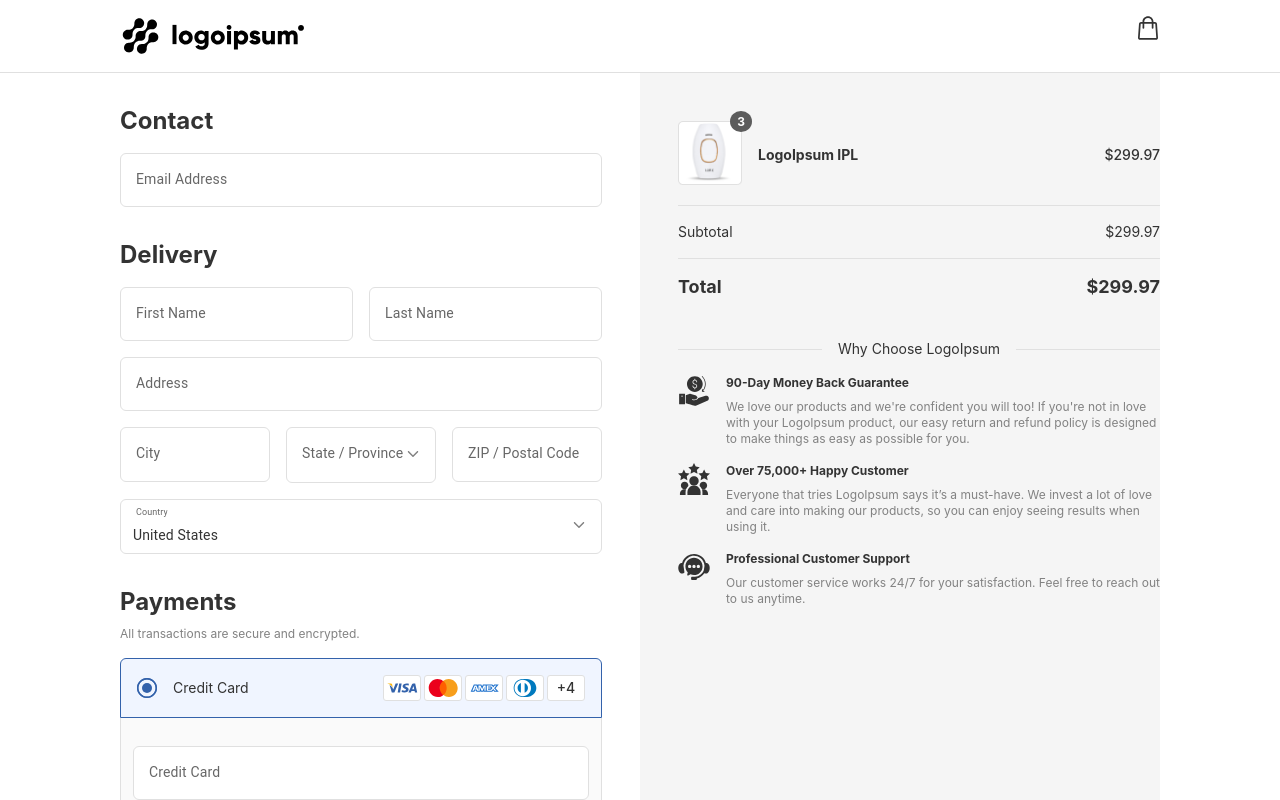
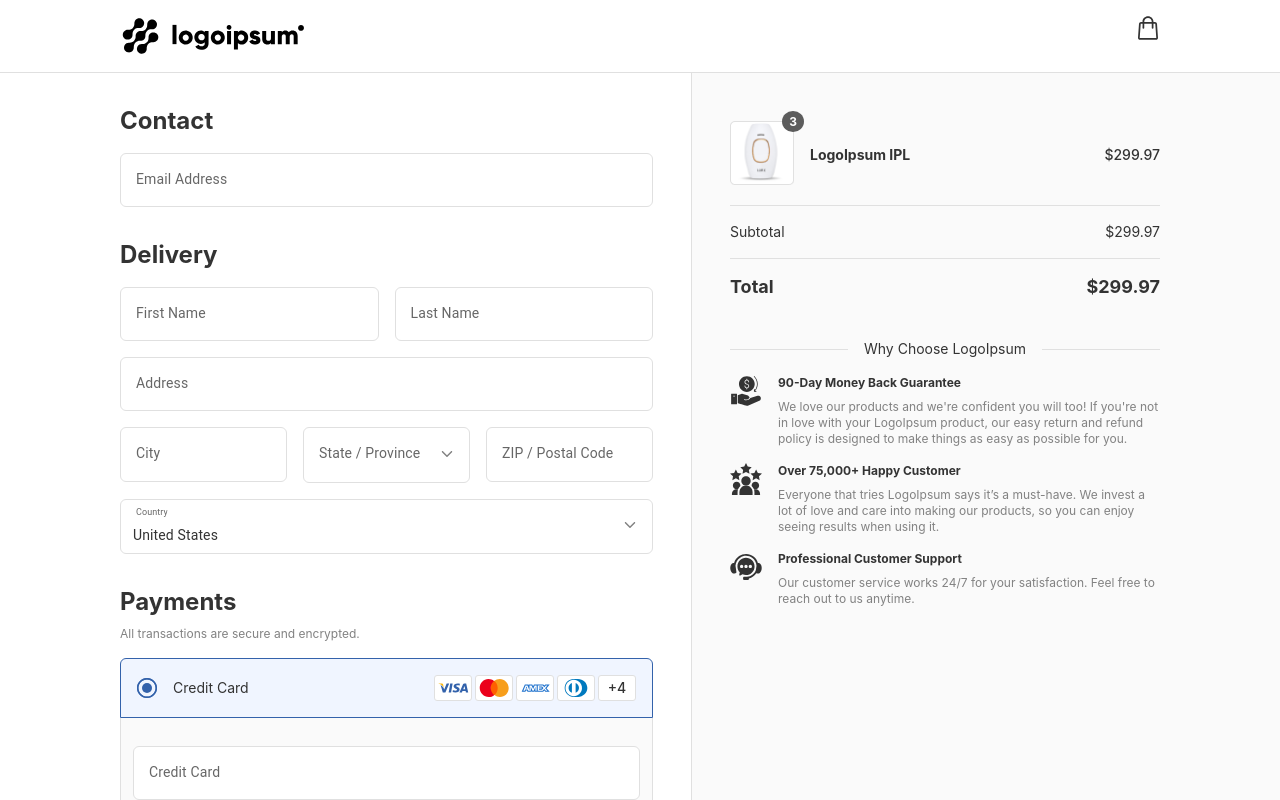
Before and after one commit to Vaiva11/Checkout, a React (Create React App) app: page / in a window 1280 px wide. Shown: the top 800 px of the page. Built offline with nearby package versions, Linux system fonts and the light colour scheme.

Commit message:
page grid fix

```diff
--- a/src/components/CheckoutForm.tsx
+++ b/src/components/CheckoutForm.tsx
@@ -15,8 +15,6 @@ import { ArrowDown } from "../images/ArrowDown";
 import { BulletPoint } from "../images/BulletPoint";
 
 const LeftSection = styled.div`
-  margin-right: ${({ theme }) => `${theme.spacings.size3}`};
-  margin-bottom: ${({ theme }) => `${theme.spacings.size1}`};
   width: 100%;
   color: ${({ theme }) => `${theme.colors.darkGray}`};
 `;
--- a/src/components/OrderSummary.tsx
+++ b/src/components/OrderSummary.tsx
@@ -11,9 +11,6 @@ import { CustomerService } from "../images/whyChoose/CustomerService";
 
 const PageWrapperStyled = styled.div`
   width: 100%;
-  background-color: ${({ theme }) => `${theme.colors.bgSummary}`};
-  padding-left: ${({ theme }) => `${theme.spacings.size3}`};
-  padding-bottom: ${({ theme }) => `${theme.spacings.size1}`};
 `;
 
 const ImageWrapper = styled.div`
--- a/src/components/PageWrapper.tsx
+++ b/src/components/PageWrapper.tsx
@@ -3,6 +3,7 @@ import styled from "styled-components";
 
 const PageWrapperStyled = styled.div<{ hasBottomBorder: boolean }>`
   width: 100%;
+  position: relative;
   display: flex;
   justify-content: center;
   ${({ hasBottomBorder, theme }) =>
--- a/src/pages/Checkout.tsx
+++ b/src/pages/Checkout.tsx
@@ -3,6 +3,24 @@ import { Header } from "../components/Header";
 import { CheckoutForm } from "../components/CheckoutForm";
 import { PageWrapper } from "../components/PageWrapper";
 import { OrderSummary } from "../components/OrderSummary";
+
+const Grid = styled.div`
+  width: 100%;
+  display: grid;
+  grid-template-columns: 55% 45%;
+`;
+
+const LeftSideWrapper = styled.div`
+  padding-right: ${({ theme }) => `${theme.spacings.size3}`};
+  padding-bottom: ${({ theme }) => `${theme.spacings.size1}`};
+  border-right: solid 1px ${({ theme }) => `${theme.colors.borderDivider}`};
+`;
+
+const RightSideWrapper = styled.div`
+  padding-left: ${({ theme }) => `${theme.spacings.size3}`};
+  padding-bottom: ${({ theme }) => `${theme.spacings.size1}`};
+  background: ${({ theme }) => `${theme.colors.bgLightGray}`};
+`;
 
 const CheckoutWrapper = styled.div`
   width: 1040px;
@@ -11,14 +29,31 @@ const CheckoutWrapper = styled.div`
   color: ${({ theme }) => `${theme.colors.darkGray}`};
 `;
 
+const PinkBg = styled.div`
+  width: calc(100% - 56%);
+  height: 100%;
+  background: ${({ theme }) => `${theme.colors.bgLightGray}`};
+  position: absolute;
+  top: 0;
+  left: 56%;
+  z-index: -1;
+`;
+
 export const Checkout = () => (
   <>
     <Header />
     <PageWrapper>
       <CheckoutWrapper>
-        <CheckoutForm />
-        <OrderSummary />
+        <Grid>
+          <LeftSideWrapper>
+            <CheckoutForm />
+          </LeftSideWrapper>
+          <RightSideWrapper>
+            <OrderSummary />
+          </RightSideWrapper>
+        </Grid>
       </CheckoutWrapper>
+      <PinkBg />
     </PageWrapper>
   </>
 );
```
